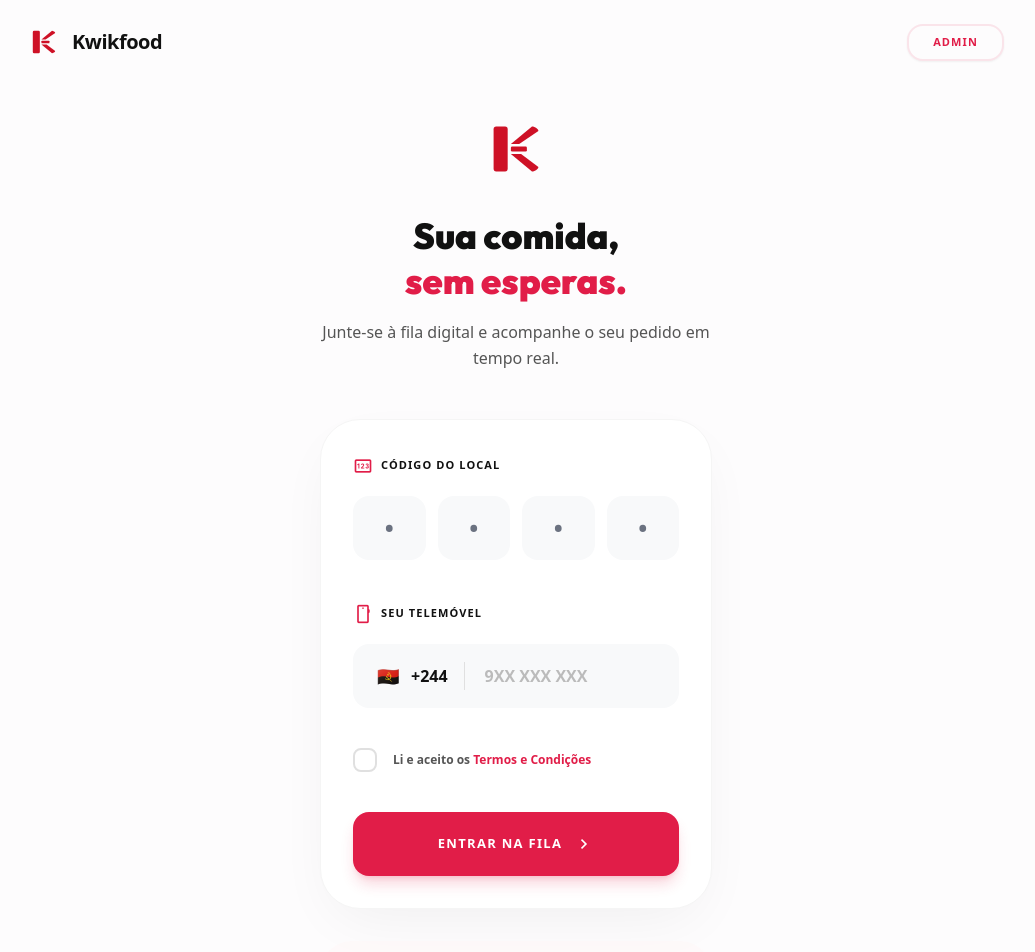
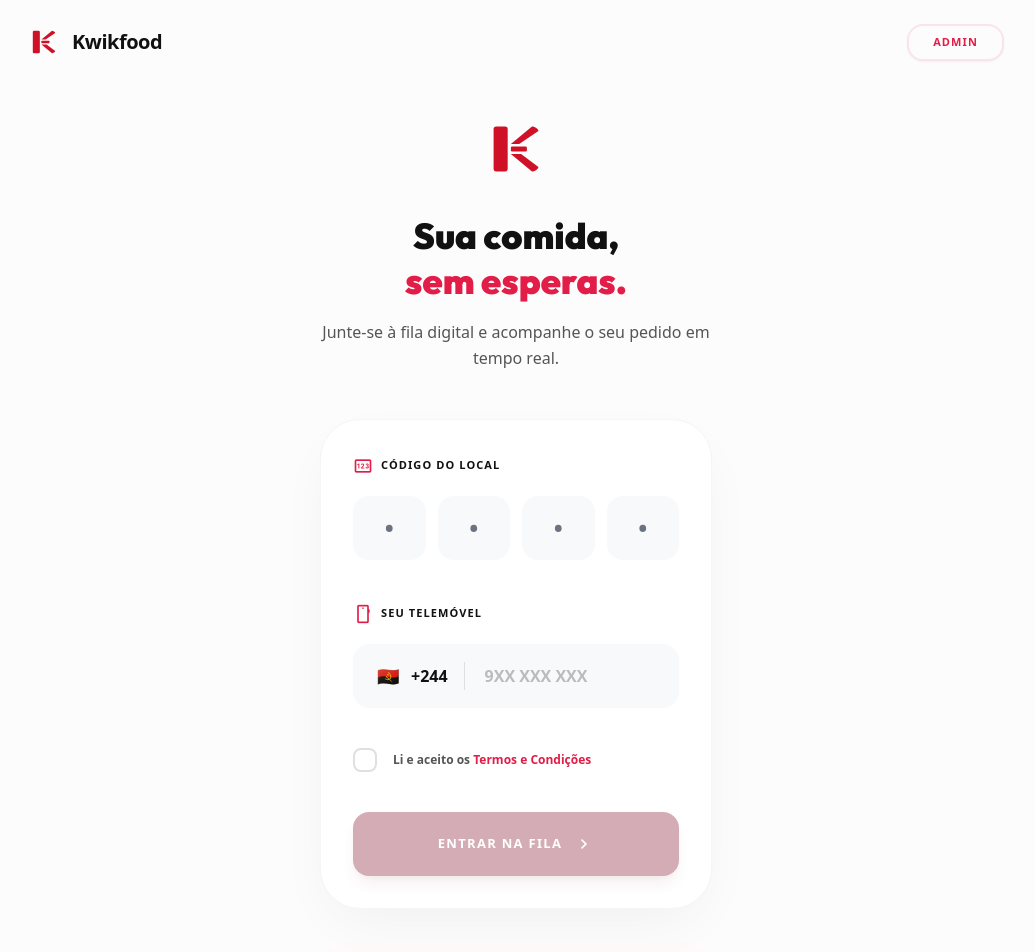
Before and after one commit to nexusbus/kwikfood, a React (Vite) app: page / in a window 1280 px wide. Shown: the top 952 px of the page, without its empty margins (124-1159 px from the left). Built offline with nearby package versions, Linux system fonts and the light colour scheme; no server answers; the database is empty.

Commit message:
feat: desabilitar botao de entrada ate preenchimento completo

```diff
--- a/components/CustomerEntryView.tsx
+++ b/components/CustomerEntryView.tsx
@@ -257,8 +257,8 @@ const CustomerEntryView: React.FC<CustomerEntryViewProps> = ({ companies, onJoin
           {/* Action Button */}
           <button
             onClick={handleJoin}
-            disabled={loading}
-            className="w-full h-16 bg-primary hover:bg-primary/95 text-white rounded-2xl font-black text-[13px] uppercase tracking-widest shadow-lg shadow-primary/20 active:scale-[0.98] transition-all flex items-center justify-center gap-3 disabled:opacity-50"
+            disabled={loading || code.some(d => !d) || phone.length < 9 || !termsAccepted}
+            className="w-full h-16 bg-primary hover:bg-primary/95 text-white rounded-2xl font-black text-[13px] uppercase tracking-widest shadow-lg shadow-primary/20 active:scale-[0.98] transition-all flex items-center justify-center gap-3 disabled:opacity-40 disabled:grayscale-[0.5] disabled:cursor-not-allowed"
           >
             {loading ? (
               <div className="size-6 border-3 border-white/30 border-t-white rounded-full animate-spin"></div>
```
